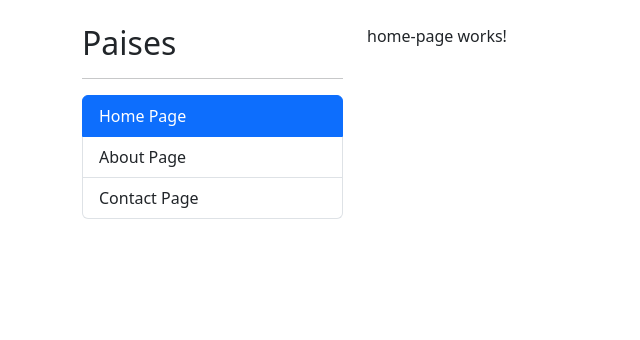
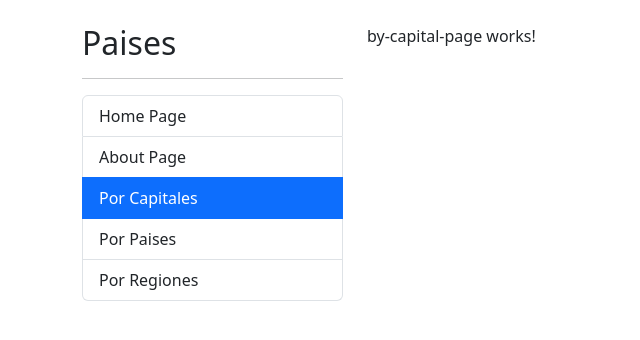
Before and after one commit to 280Manuel/country-app, an Angular app: page /countries/by-capital in a window 1280 px wide. Before the commit this address led to /. Shown: the top 340 px of the page, without its empty margins (0-640 px from the left). Built offline with nearby package versions, Linux system fonts and the light colour scheme.

Commit message:
se arregla routing

```diff
--- a/src/app/app-routing.module.ts
+++ b/src/app/app-routing.module.ts
@@ -15,6 +15,9 @@
   path: 'contact', component: ContactPageComponent
 },
 {
+  path: 'countries', loadChildren: () => import('./countries/countries.module').then(m => m.CountriesModule)
+},
+{
 path:'**',
 redirectTo:''
 }
--- a/src/app/countries/pages/by-capitan-page/by-capitan-page.component.html
+++ b/src/app/countries/pages/by-capitan-page/by-capitan-page.component.html
@@ -1 +1 @@
-<p>by-capitan-page works!</p>
+<p>by-capital-page works!</p>
--- a/src/app/countries/pages/by-capitan-page/by-capitan-page.component.ts
+++ b/src/app/countries/pages/by-capitan-page/by-capitan-page.component.ts
@@ -1,7 +1,7 @@
 import { Component } from '@angular/core';
 
 @Component({
-  selector: 'app-by-capitan-page',
+  selector: 'app-by-capital-page',
   templateUrl: './by-capitan-page.component.html',
   styles: ``
 })
--- /dev/null
+++ b/src/app/countries/pages/by-country-page/by-country-page.component.html
@@ -0,0 +1 @@
+<p>by-country-page works!</p>
--- /dev/null
+++ b/src/app/countries/pages/by-country-page/by-country-page.component.ts
@@ -0,0 +1,10 @@
+import { Component } from '@angular/core';
+
+@Component({
+  selector: 'app-by-country-page',
+  templateUrl: './by-country-page.component.html',
+  styles: ``
+})
+export class ByCountryPageComponent {
+
+}
--- /dev/null
+++ b/src/app/countries/pages/by-region-page/by-region-page.component.html
@@ -0,0 +1 @@
+<p>by-region-page works!</p>
--- /dev/null
+++ b/src/app/countries/pages/by-region-page/by-region-page.component.ts
@@ -0,0 +1,10 @@
+import { Component } from '@angular/core';
+
+@Component({
+  selector: 'app-by-region-page',
+  templateUrl: './by-region-page.component.html',
+  styles: ``
+})
+export class ByRegionPageComponent {
+
+}
--- /dev/null
+++ b/src/app/countries/pages/country-page/country-page.component.html
@@ -0,0 +1 @@
+<p>country-page works!</p>
--- /dev/null
+++ b/src/app/countries/pages/country-page/country-page.component.ts
@@ -0,0 +1,10 @@
+import { Component } from '@angular/core';
+
+@Component({
+  selector: 'app-country-page',
+  templateUrl: './country-page.component.html',
+  styles: ``
+})
+export class CountryPageComponent {
+
+}
--- a/src/app/shared/components/sidebar/sidebar.component.html
+++ b/src/app/shared/components/sidebar/sidebar.component.html
@@ -15,10 +15,20 @@
         About Page
       </li>
 
-      <li routerLink="contact"
+    <li routerLink="countries/by-capital"
         routerLinkActive="active"
         class="list-group-item">
-        Contact Page
+        Por Capitales
+      </li>
+      <li routerLink="countries/by-country"
+        routerLinkActive="active"
+        class="list-group-item">
+        Por Paises
+      </li>
+      <li routerLink="countries/by-region"
+        routerLinkActive="active"
+        class="list-group-item">
+        Por Regiones
       </li>
 
     </ul>
```
Also changed, not shown: src/app/countries/countries-routing.module.ts (+22 -5 lines), src/app/countries/countries.module.ts (+10 -2 lines).
